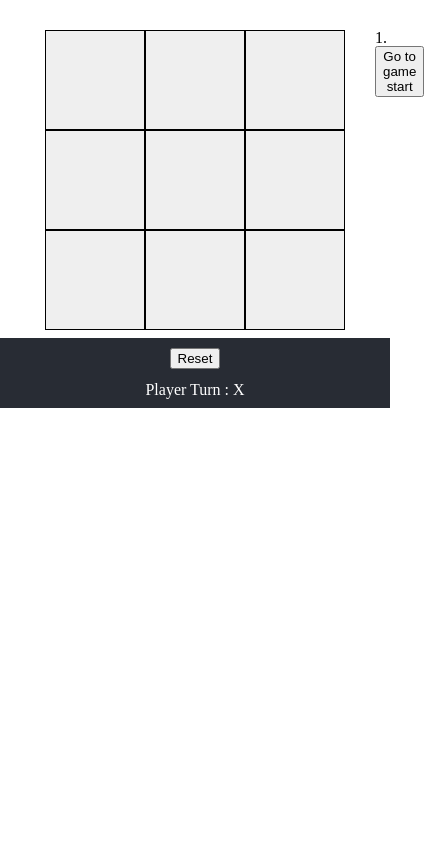
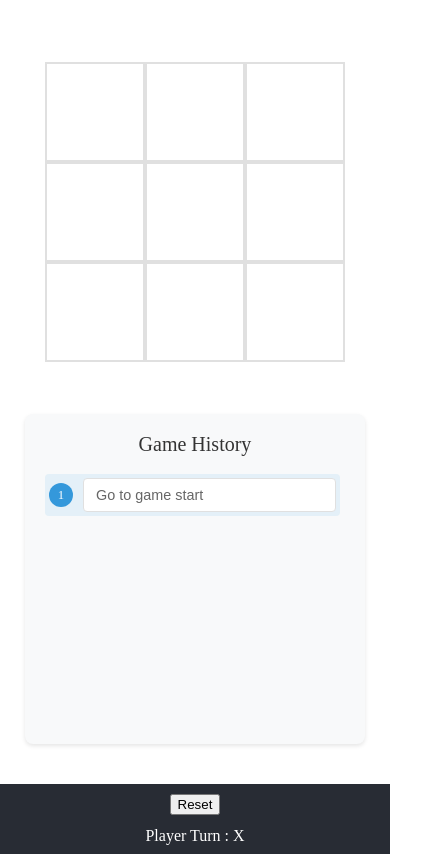
Before and after one commit to Maxencedevweb/React-TicTacToe, a React (Vite) app: page / in a window 390 px wide. Shown: the whole page, 424 px wide, since content can reach past the window. Built offline with nearby package versions, Linux system fonts and the light colour scheme.

Commit message:
Feat: Historique et surlignement des cellules gagnantes

```diff
--- a/src/App.css
+++ b/src/App.css
@@ -1,3 +1,30 @@
+.game-container {
+  display: flex;
+  justify-content: center; /* Centrer horizontalement */
+  align-items: flex-start; /* Alignement en haut */
+  gap: 2rem; /* Espace entre le plateau et la liste */
+  padding: 2rem;
+  max-width: 1200px;
+  margin: 0 auto;
+}
+
+.board {
+  display: flex;
+  justify-content: center;
+  align-items: center;
+  width: 300px;
+  height: 300px;
+  background-color: #f0f0f0; /* Exemple de fond pour la grille */
+}
+
+.historyMoveList {
+  display: flex;
+  flex-direction: column;
+  max-width: 300px;
+  background-color: #fff; /* Exemple de fond pour la liste */
+  padding: 1rem;
+}
+
 .footerGame {
   background-color: #282c34;
   color: white;
@@ -5,3 +32,17 @@
   padding: 10px;
   margin-top: 0.5em;
 }
+
+/* Pour les petits écrans */
+@media (max-width: 768px) {
+  .game-container {
+    flex-direction: column;
+    align-items: center;
+  }
+
+  .historyMoveList {
+    width: 100%;
+    max-width: 300px;
+    margin-top: 2rem;
+  }
+}
--- a/src/App.jsx
+++ b/src/App.jsx
@@ -10,6 +10,7 @@ function App() {
   const initialCells = Array.from({ length: 9 }, (_, index) => ({
     id: `case-${index + 1}`,
     value: '',
+    highlighted: false,
   }));
 
   const [cells, setCells] = useState(initialCells);
@@ -61,7 +62,10 @@ function App() {
         cells[a].value === cells[b].value &&
         cells[a].value === cells[c].value
       ) {
-        return cells[a].value; // Retourne le joueur gagnant ('X' ou 'O')
+        return {
+          winner: cells[a].value,
+          winningCells: [a, b, c],
+        };
       }
     }
     return null;
@@ -94,23 +98,35 @@ function App() {
           }
           return cell;
         });
-        const winner = checkWinner(updatedCells);
-        if (!winner) {
-          getNextPlayerTurn();
+
+        // Vérifier s'il y a un gagnant
+        const result = checkWinner(updatedCells);
+        let finalCells;
+
+        if (result) {
+          // Surbriller les cellules gagnantes
+          finalCells = updatedCells.map((cell, index) => ({
+            ...cell,
+            highlighted: result.winningCells.includes(index),
+          }));
+        } else {
+          finalCells = updatedCells;
         }
-        setHistoryCells([...historyCells, updatedCells]);
-        return updatedCells;
+
+        // Mettre à jour l'historique avec les cellules finales
+        setHistoryCells([...historyCells, finalCells]);
+        return finalCells;
       });
     }
     return null;
   };
 
   const handleFooterText = () => {
-    const winner = checkWinner(cells);
-    if (winner === 'X' || winner === 'O') {
-      return `Player ${winner} Won !`;
+    const result = checkWinner(cells);
+    if (result) {
+      return `Player ${result.winner} Won !`;
     } else if (isDraw()) {
-      return "It`'s a Draw !";
+      return "It's a Draw !";
     }
     return `Player Turn : ${getNextPlayerTurn()}`;
   };
@@ -129,6 +145,7 @@ function App() {
               key={cell.id}
               id={cell.id}
               value={cell.value}
+              highlighted={cell.highlighted}
               onClick={() => handleClick(cell.id)}
             />
           ))}
@@ -136,7 +153,9 @@ function App() {
         <HistoryMoveList
           history={historyCells}
           onClick={(index) => handleHistoryClick(index)}
-          winningPlayer={checkWinner(historyCells[historyCells.length - 1])}
+          winningPlayer={
+            checkWinner(historyCells[historyCells.length - 1])?.winner
+          }
         />
       </div>
       <div className="footerGame">
--- a/src/components/Cell.jsx
+++ b/src/components/Cell.jsx
@@ -1,10 +1,14 @@
-import '../css/Case.css';
+import '../css/Cell.css';
 
 const Cell = (props) => {
-  const { id, onClick, value } = props;
+  const { id, onClick, value, highlighted } = props;
 
   return (
-    <button id={id} className="case" onClick={onClick}>
+    <button
+      id={id}
+      className={`case ${highlighted ? 'highlighted' : ''}`}
+      onClick={onClick}
+    >
       {value}
     </button>
   );
--- a/src/components/HistoryMoveList.jsx
+++ b/src/components/HistoryMoveList.jsx
@@ -1,14 +1,32 @@
+import { useRef, useEffect } from 'react';
 import '../css/historyMoveList.css';
 
 const HistoryMoveList = (props) => {
   const { history, onClick, winningPlayer } = props;
 
+  // Référence pour la liste d'historique
+  const historyListRef = useRef(null);
+
+  // Fonction pour défiler automatiquement vers le bas
+  const scrollToBottom = () => {
+    if (historyListRef.current) {
+      historyListRef.current.scrollTop = historyListRef.current.scrollHeight;
+    }
+  };
+
+  // Utilisation de useEffect pour déclencher le défilement à chaque mise à jour de "history"
+  useEffect(() => {
+    scrollToBottom();
+  }, [history]);
+
   return (
-    <ol className="historyMoveList">
+    <div className="history-container">
+      <h3 className="history-title">Game History</h3>
+      <ol className="history-list" ref={historyListRef}>
         {history.map((_, index) => {
           let value = '';
           if (winningPlayer && index === history.length - 1) {
-          value = `Player ${winningPlayer} Won`;
+            value = `Player ${winningPlayer} Won!`;
           } else if (index) {
             value = `Go to move #${index}`;
           } else {
@@ -16,13 +34,26 @@ const HistoryMoveList = (props) => {
           }
 
           return (
-          <li key={index} id={index}>
-            {index + 1 + '.'}
-            <button onClick={() => onClick(index)}>{value}</button>
+            <li
+              key={index}
+              className={`history-item ${
+                index === history.length - 1 ? 'current' : ''
+              }`}
+            >
+              <span className="move-number">{index + 1}</span>
+              <button
+                className={`history-button ${
+                  winningPlayer && index === history.length - 1 ? 'winner' : ''
+                }`}
+                onClick={() => onClick(index)}
+              >
+                {value}
+              </button>
             </li>
           );
         })}
       </ol>
+    </div>
   );
 };
 
--- a/src/css/board.css
+++ b/src/css/board.css
@@ -6,8 +6,3 @@
     margin: auto; /* Centrer le tableau horizontalement */
     margin-top: 30px;
 }
-.historyMoveList {
-    display: -webkit-box;
-    display: -ms-flexbox;
-    display: flex;
-}
--- a/src/css/case.css
+++ /dev/null
@@ -1,10 +0,0 @@
-.case {
-    width: 100px; /* Largeur de chaque case */
-    height: 100px; /* Hauteur de chaque case */
-    display: flex;
-    align-items: center;
-    justify-content: center;
-    border: 1px solid #000; /* Bordure des cases */
-    font-size: 24px; /* Taille du texte dans les cases */
-    cursor: pointer; /* Curseur pointeur pour indiquer que les cases sont cliquables */
-}
--- /dev/null
+++ b/src/css/cell.css
@@ -0,0 +1,52 @@
+.case {
+    width: 100px;
+    height: 100px;
+    display: flex;
+    align-items: center;
+    justify-content: center;
+    border: 2px solid #e0e0e0;
+    font-size: 2rem;
+    font-weight: bold;
+    cursor: pointer;
+    transition: all 0.3s ease;
+    background-color: white;
+}
+
+/* Style pour les X */
+.case[value="X"] {
+    color: #e74c3c;
+}
+
+/* Style pour les O */
+.case[value="O"] {
+    color: #3498db;
+}
+
+/* Animation et style pour les cases gagnantes */
+.case.highlighted {
+    background-color: #2ecc71;
+    border-color: #27ae60;
+    color: white !important; /* Pour s'assurer que X et O sont blancs */
+    animation: winner-pulse 1.5s ease infinite;
+}
+
+@keyframes winner-pulse {
+    0% {
+        transform: scale(1);
+        box-shadow: 0 0 0 0 rgba(46, 204, 113, 0.4);
+    }
+    50% {
+        transform: scale(1.05);
+        box-shadow: 0 0 20px 10px rgba(46, 204, 113, 0);
+    }
+    100% {
+        transform: scale(1);
+        box-shadow: 0 0 0 0 rgba(46, 204, 113, 0);
+    }
+}
+
+/* Effet hover sur les cases non jouées */
+.case:not([value]):hover {
+    background-color: #f8f9fa;
+    border-color: #bdc3c7;
+}
--- a/src/css/historyMoveList.css
+++ b/src/css/historyMoveList.css
@@ -1,7 +1,128 @@
-.historyMoveList {
-    display: flex;
-    flex-direction: column;
-    position: absolute;
-    left: calc(50% + 150px + 30px); /* 300px (largeur du tableau) + 30px (espace) */
-    top: 30px; /* Aligne la liste à la même hauteur que le tableau */
+.history-container {
+  display: flex;
+  flex-direction: column;
+  position: absolute;
+  left: calc(50% + 200px + 30px); /* 300px (largeur du tableau) + 30px (espace) */
+  top: 30px; /* Aligne la liste à la même hauteur que le tableau */
+  width: 300px;
+  padding: 20px;
+  background-color: #f8f9fa;
+  border-radius: 8px;
+  box-shadow: 0 2px 4px rgba(0, 0, 0, 0.1);
+}
+@media (max-width: 1150px) {
+    .history-container {
+      position: relative;
+      left: 0; /* Réinitialise le positionnement à gauche */
+      top: 0; /* Réinitialise le positionnement vertical */
+      margin-top: 20px; /* Ajoute un espacement au-dessus */
+      width: 100%; /* S'étend sur toute la largeur disponible */
+      max-width: 300px; /* Limite la largeur à un maximum */
+    }
   }
+.history-title {
+  margin: 0 0 20px 0;
+  color: #333;
+  font-size: 1.25rem;
+  text-align: center;
+}
+
+.history-list {
+    list-style: none;
+    padding: 0;
+    margin: 0;
+    min-height: 250px; /* Hauteur minimale pour activer le défilement */
+    max-height: 250px; /* Hauteur maximale pour activer le défilement */
+    overflow-y: auto; /* Toujours afficher la barre de défilement */
+    padding-right: 5px; /* Décale la scrollbar à droite */
+  }
+
+  /* Stylisation de la barre de défilement */
+  .history-list::-webkit-scrollbar {
+    width: 8px; /* Largeur de la scrollbar */
+  }
+
+  .history-list::-webkit-scrollbar-track {
+    background: #f1f1f1;
+    border-radius: 3px;
+  }
+
+  .history-list::-webkit-scrollbar-thumb {
+    background: #bdc3c7;
+    border-radius: 3px;
+  }
+
+  .history-list::-webkit-scrollbar-thumb:hover {
+    background: #95a5a6;
+  }
+
+  /* Styles de la barre de défilement pour Firefox */
+
+.history-item {
+  display: flex;
+  align-items: center;
+  gap: 10px;
+  margin-bottom: 8px;
+  padding: 4px;
+  border-radius: 4px;
+}
+
+.history-item.current {
+  background-color: rgba(52, 152, 219, 0.1);
+}
+
+.move-number {
+  min-width: 24px;
+  height: 24px;
+  display: flex;
+  align-items: center;
+  justify-content: center;
+  background-color: #3498db;
+  color: white;
+  border-radius: 50%;
+  font-size: 0.8rem;
+}
+
+.history-button {
+  flex-grow: 1;
+  padding: 8px 12px;
+  background-color: white;
+  border: 1px solid #e0e0e0;
+  border-radius: 4px;
+  cursor: pointer;
+  font-size: 0.9rem;
+  color: #666;
+  transition: all 0.2s ease;
+  text-align: left;
+}
+
+.history-button:hover {
+  background-color: #f0f0f0;
+  border-color: #ccc;
+}
+
+.history-button.winner {
+  background-color: #2ecc71;
+  color: white;
+  border-color: #27ae60;
+}
+
+.history-button.winner:hover {
+  background-color: #27ae60;
+}
+
+/* Animation pour les nouveaux coups */
+@keyframes fadeIn {
+  from {
+    opacity: 0;
+    transform: translateY(-10px);
+  }
+  to {
+    opacity: 1;
+    transform: translateY(0);
+  }
+}
+
+.history-item {
+  animation: fadeIn 0.3s ease-out;
+}
```
Lines whose indentation alone changed are shown as unchanged.
